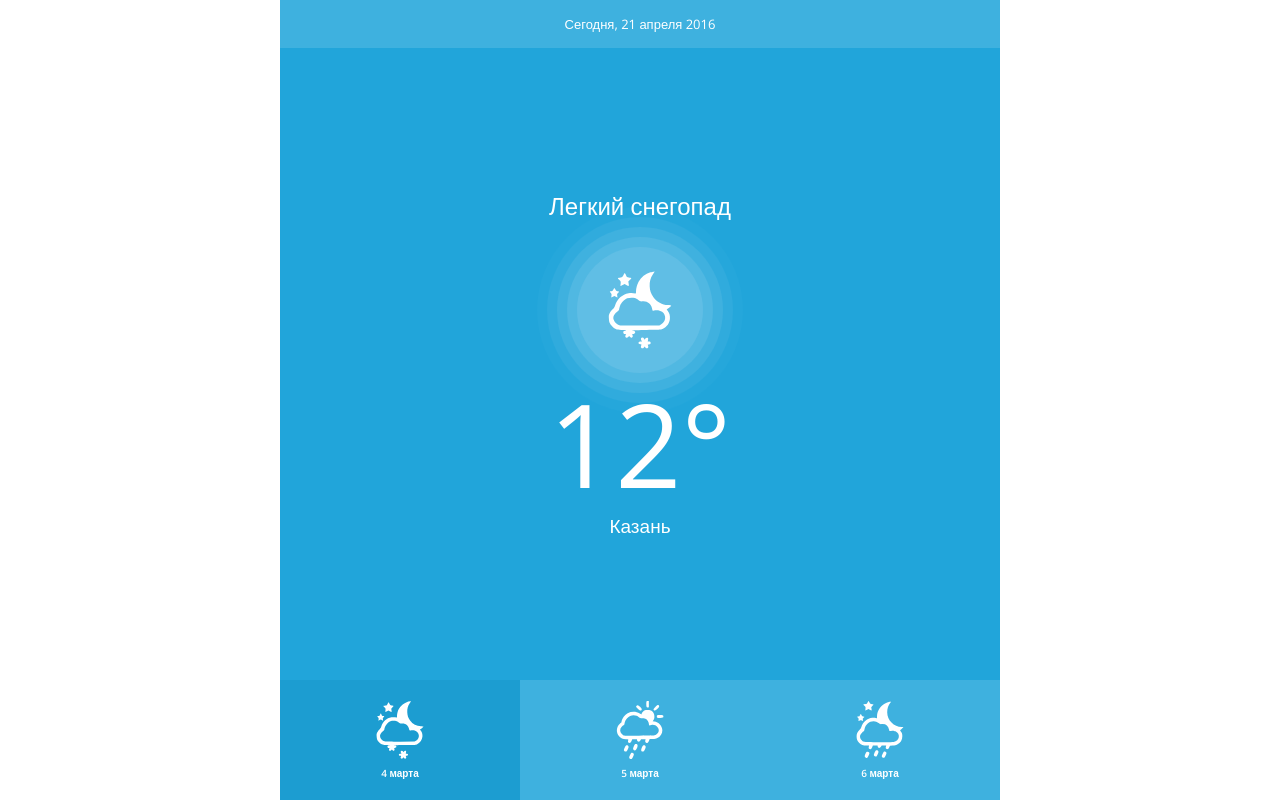
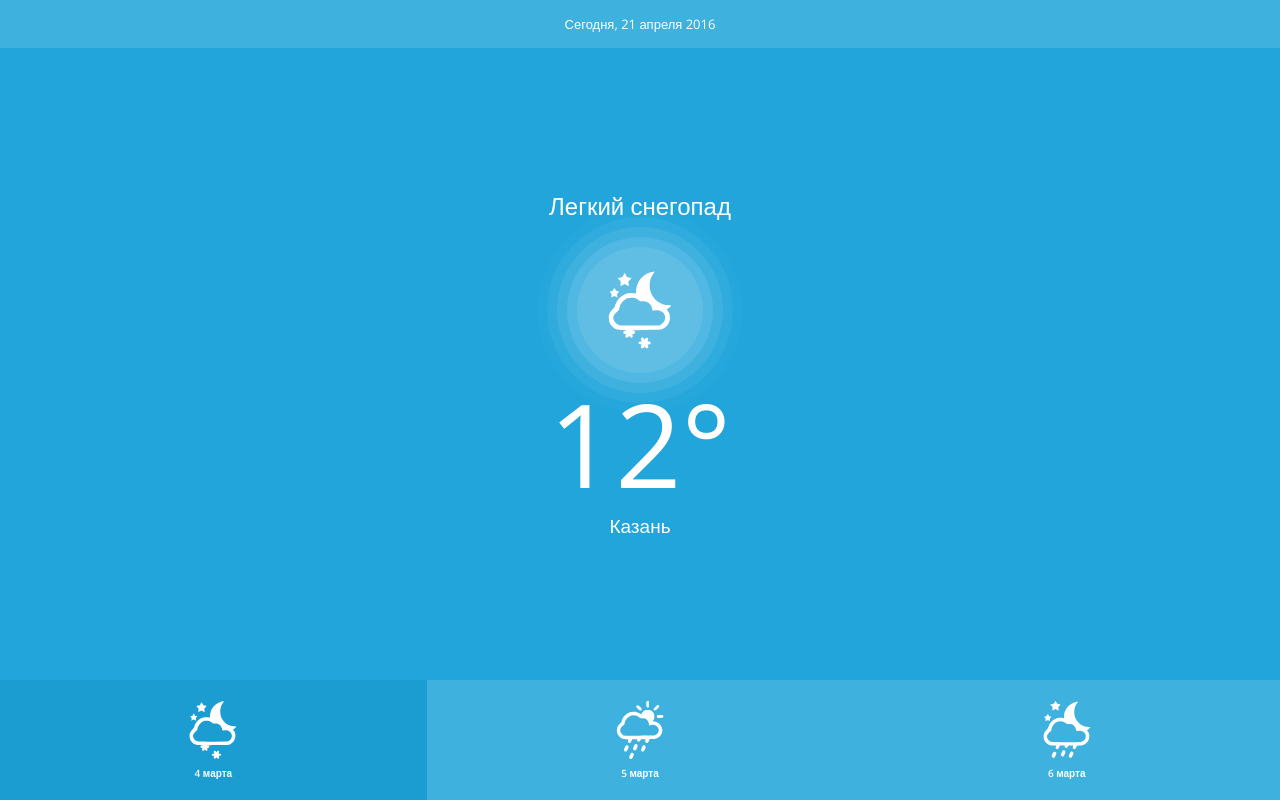
Before and after one commit to SentexKoul/weather, a Vue app: page / in a window 1280 px wide. Built offline with nearby package versions, Linux system fonts and the light colour scheme; no server answers.

Commit message:
container removed

```diff
--- a/src/modules/weather/Index.vue
+++ b/src/modules/weather/Index.vue
@@ -16,7 +16,7 @@
 
 <script>
 import FormCode from './_components/FormCode'
-// import weatherApi from "./_api/weatherApi.js"
+import weatherApi from "./_api/weatherApi.js"
 import SelectedDay from "./_components/SelectedDay.vue"
 import { mapGetters, mapActions } from "vuex"
 
@@ -37,7 +37,11 @@ export default {
         }
     },
     mounted() {
-        this.updateSelectedDay(this.getDays[0])
+        this.updateSelectedDay(this.getDays[0]);
+        weatherApi.getWeather()
+        .then(response => {
+            console.log(response)
+        })
     },
     components: {
         FormCode,
--- a/src/modules/weather/_api/weatherApi.js
+++ b/src/modules/weather/_api/weatherApi.js
@@ -28,7 +28,7 @@ const weatherApi = {
     })
   },
   getWeather () {
-
+    return Api.get('/anonymous/feb1b31516f3e36a14b29657701f18d2/raw/ eaa544aed7e3bdee37c6caa2a515f1d4c38fbd4f/weather.json')
   }
 }
 
--- a/src/views/Home.vue
+++ b/src/views/Home.vue
@@ -1,6 +1,5 @@
 <template lang="pug">
-    .container
-        router-view
+    router-view
 </template>
 
 <script>
@@ -28,14 +27,4 @@ export default {
             margin 0
         img
             filter invert(100%)
-
-    .container
-        margin 0 auto
-        min-height 100vh
-        width 100%
-        overflow hidden
-        @media (min-width: 576px)
-            width 540px
-        @media (min-width: 768px)
-            width 720px
 </style>
```
Also changed, not shown: 1 other file (tests, documents, lock files or other folders).
